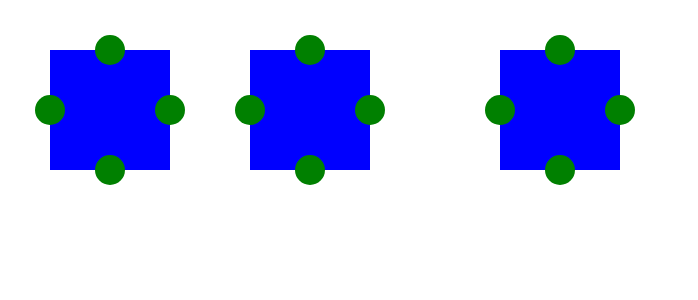
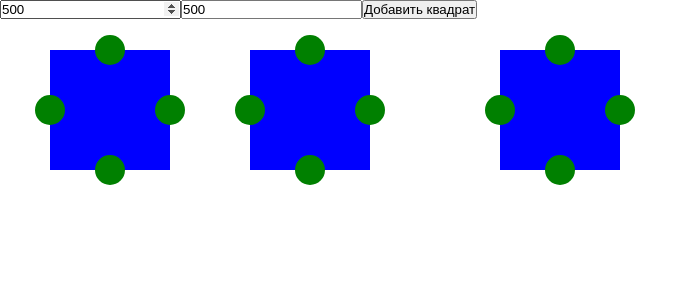
Before and after one commit to Glebkiselev11/Vue-tz, a Vue app: page / in a window 1280 px wide. Shown: the top 300 px of the page, without its empty margins (0-698 px from the left). Built offline with nearby package versions, Linux system fonts and the light colour scheme.

Commit message:
возможность добавить новый блок по указанным координатам

```diff
--- a/src/App.vue
+++ b/src/App.vue
@@ -1,5 +1,9 @@
 <template>
   <div id="app">
+    <ControllPanel
+      @addBlock="addBlock"
+    />
+
     <Block
       v-for="(block, i) of blocks"
       :key="i + 'i'"
@@ -11,7 +15,11 @@
     />
 
 
-    <svg width="100%" height="100vh" xmlns="http://www.w3.org/2000/svg">
+    <svg
+      width="100%"
+      height="100vh"
+      xmlns="http://www.w3.org/2000/svg"
+    >
       <line
         v-for="(line, i) of connectionLines"
         :key="i + 'ii'"
@@ -27,11 +35,13 @@
 
 <script>
 import Block from '@/components/Block';
+import ControllPanel from '@/components/ControllPanel';
 
 export default {
   name: 'App',
   components: {
     Block,
+    ControllPanel,
   },
 
   data: () => ({
@@ -50,7 +60,7 @@ export default {
         id: 3,
         defaultX: 500,
         defaultY: 50,
-      },
+      }
     ],
 
     connectionLines: [], // Связи между блоками
@@ -58,23 +68,34 @@ export default {
   }),
 
   methods: {
+    addBlock({defaultX, defaultY}) {
+      this.blocks.push({
+        id: this.blocks[this.blocks.length - 1].id + 1,
+        defaultX,
+        defaultY,
+      })
+    },
+
+    // Записывает, что выбрана точка
     select(params) {
       this.connection.push(params);
 
-      // Если выбрано 2 соединения
+      // Если выбрано 2 точки
       if (this.connection.length >= 2) {
 
-        // Если выбрано 2 разных квадрата
+        // Если выбрано 2 разных квадрата, то соответсвтенно создаем линию
         if (this.connection[0].blockId !== this.connection[1].blockId) {
           this.createConnectionLines(this.connection[0], this.connection[1]);
         }
 
+        // В конце всего евент лупа очищаем массив выбранных точек
         setTimeout(() => {
           this.connection = [];
         }, 0);
       }
     },
 
+    // Создает соеденительную линию
     createConnectionLines(first, second) {
       this.connectionLines.push({
         first,
@@ -82,6 +103,7 @@ export default {
       });
     },
 
+    // При перемещении блока - перерисовываем линии по новым координатам
     movingBlock(ctx) {
       if (this.connectionLines.length === 0) {
         return
@@ -140,4 +162,5 @@ export default {
   position: relative;
 }
 
+
 </style>
--- a/src/components/Block.vue
+++ b/src/components/Block.vue
@@ -2,6 +2,7 @@
   <div
     @mousedown="mousedown"
     @mouseup="mouseup"
+
     class="block-wrap"
     ref="block"
   >
@@ -41,11 +42,11 @@ export default {
   name: 'Block',
   props: {
     defaultX: {
-      type: Number,
+      type: [Number, String],
       default: 50,
     },
     defaultY: {
-      type: Number,
+      type: [Number, String],
       default: 50
     },
     id: {
@@ -102,7 +103,7 @@ export default {
             y: y + 15,
           }
         }
-      )
+      );
     }
   }
 }
--- /dev/null
+++ b/src/components/ControllPanel.vue
@@ -0,0 +1,43 @@
+<template>
+  <div class="control-panel">
+    <input type="number" placeholder="Расположение по X" v-model="defaultX" title="Расположение по X">
+    <input type="number" placeholder="Расположение по Y" v-model="defaultY" title="Расположение по Y">
+    <button @click="addBlock()">Добавить квадрат</button>
+  </div>
+</template>
+
+<script>
+export default {
+  name: 'ControlPanel',
+  data: () => ({
+    defaultX: 500,
+    defaultY: 500,
+  }),
+  methods: {
+    addBlock() {
+
+      this.$emit('addBlock', {
+        defaultX: this.defaultX,
+        defaultY: this.defaultY,
+      });
+    },
+
+
+  }
+
+}
+</script>
+
+<style scoped>
+
+.control-panel {
+  width: 100%;
+  position: absolute;
+  display: flex;
+}
+
+button {
+  margin-right: 10px;
+}
+
+</style>
```
